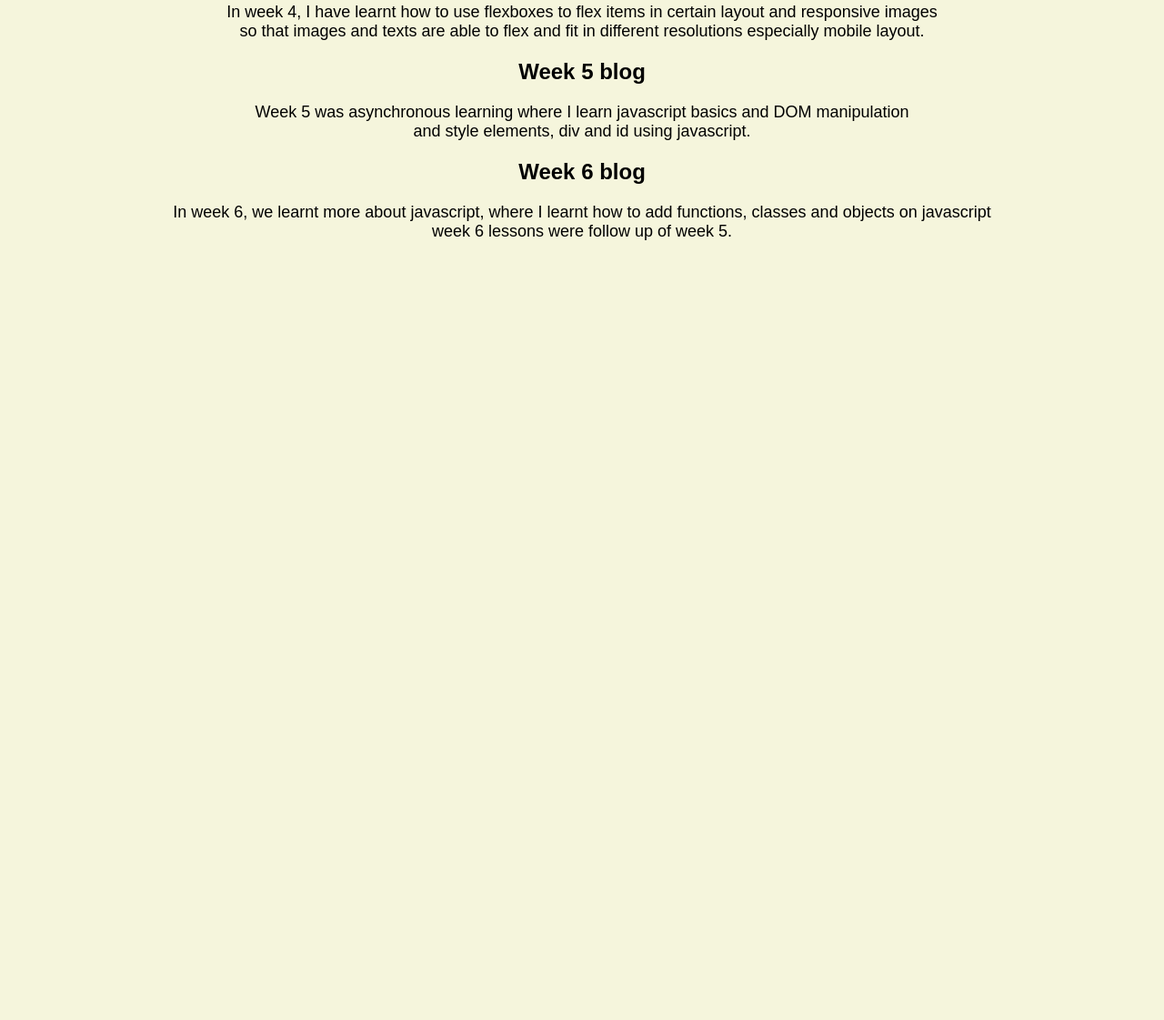
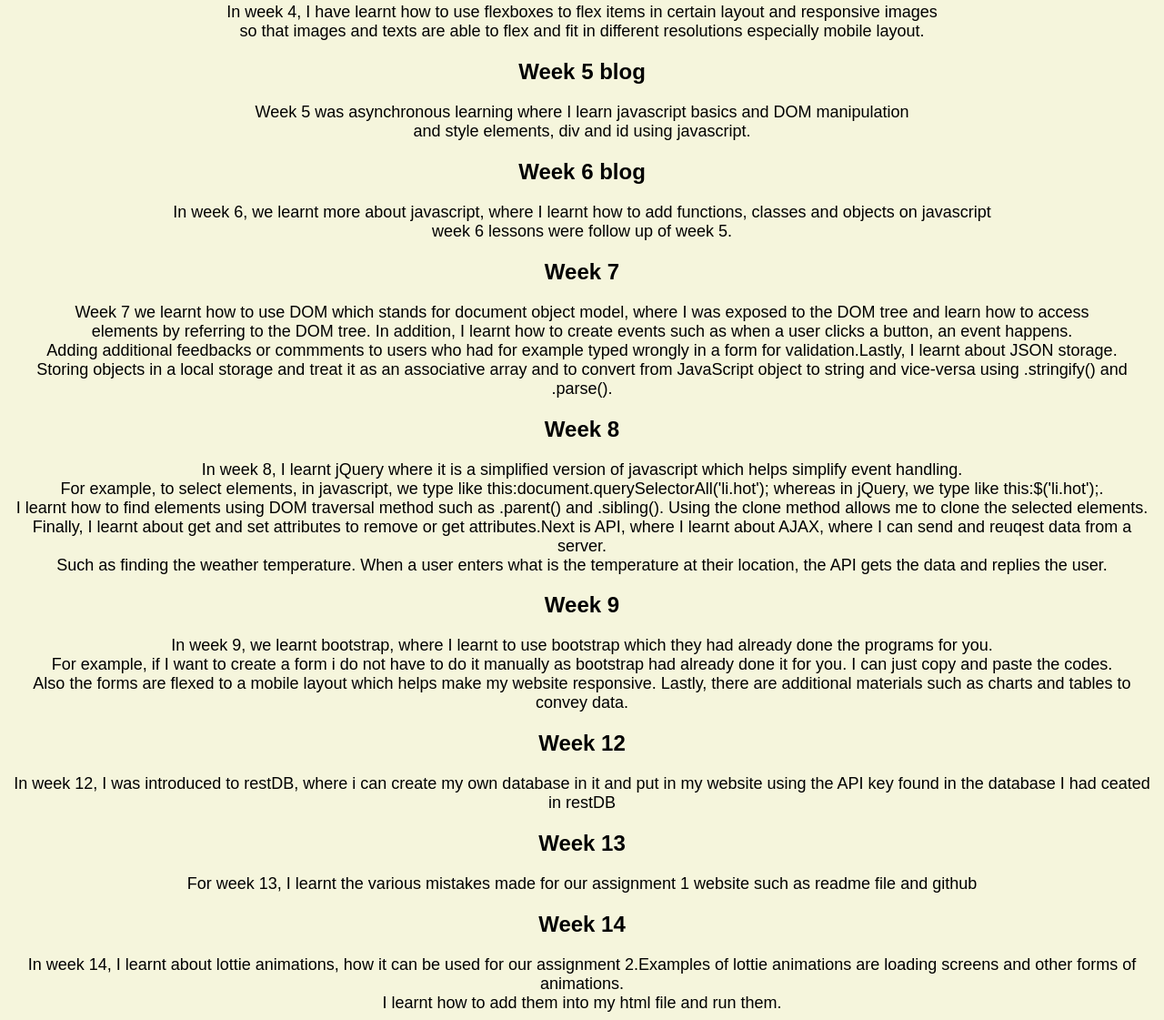
Before and after one commit to JesiahChow/Jesiah-s-dev-blog, a plain HTML site: page index.html in a window 1280 px wide. Shown: the part 500-1621 px from the top of the page at 91% size. Before the commit the page ends 800 px from the top, so only its background shows below. Drawn offline with Linux system fonts and the light colour scheme.

Commit message:
week 14 commit

```diff
--- a/index.html
+++ b/index.html
@@ -45,4 +45,28 @@ and style elements, div and id using javascript.</p>
 <h2>Week 6 blog</h2>
 <p>In week 6, we learnt more about javascript, where I learnt how to add functions, classes and objects on javascript<br>
 week 6 lessons were follow up of week 5.</p>
+
+<h2>Week 7</h2>
+<p>Week 7 we learnt how to use DOM which stands for document object model, where I was exposed to the DOM tree and learn how to access<br>
+elements by referring to the DOM tree. In addition, I learnt how to create events such as when a user clicks a button, an event happens.<br>
+Adding additional feedbacks or commments to users who had for example typed wrongly in a form for validation.Lastly, I learnt about JSON storage.<br>
+Storing objects in a local storage and treat it as an associative array and to convert from JavaScript object to string and vice-versa using .stringify() and .parse().</p>
+<h2>Week 8</h2>
+<p>In week 8, I learnt jQuery where it is a simplified version of javascript which helps simplify event handling.<br> For example,
+to select elements, in javascript, we type like this:document.querySelectorAll('li.hot'); whereas in jQuery, we type like this:$('li.hot');.<br>
+I learnt how to find elements using DOM traversal method such as .parent() and .sibling(). Using the clone method allows me to clone the selected elements.<br>
+Finally, I learnt about get and set attributes to remove or get attributes.Next is API, where I learnt about AJAX, where I can send and reuqest data from  a server.<br>
+Such as finding the weather temperature. When a user enters what is the temperature at their location, the API gets the data and replies the user.<br>
+</p>
+<h2>Week 9</h2>
+<p>In week 9, we learnt bootstrap, where I learnt to use bootstrap which they had already done the programs for you.<br>
+For example, if I want to create a form i do not have to do it manually as bootstrap had already done it for you. I can just copy and paste the codes.<br>
+Also the forms are flexed to a mobile layout which helps make my website responsive. Lastly, there are additional materials such as charts and tables to convey data.</p>
+<h2>Week 12</h2>
+<p>In week 12, I was introduced to restDB, where i can create my own database in it and put in my website using the API key found in the database I had ceated in restDB</p>
+<h2>Week 13</h2>
+<p>For week 13, I learnt the various mistakes made for our assignment 1 website such as readme file and github</p>
+<h2>Week 14</h2>
+<p>In week 14, I learnt about lottie animations, how it can be used for our assignment 2.Examples of lottie animations are loading screens and other forms of animations.<br>
+I learnt how to add them into my html file and run them.</p>
 </html>
```
